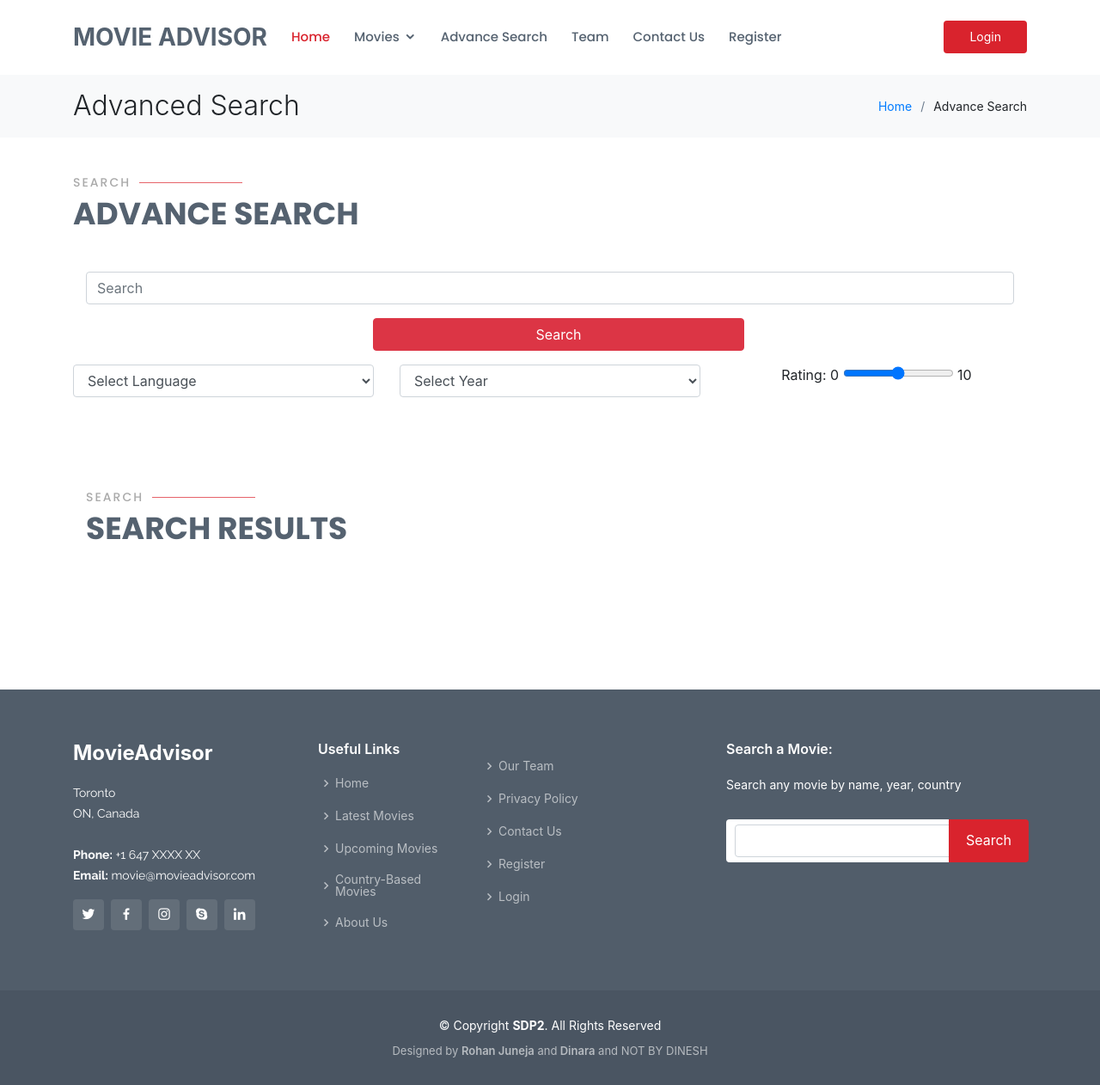
After one commit to InRaiDi/MovieAdviser, a Node server app: page /advance-search in a window 1280 px wide. The commit adds this page. Shown: the whole page at 86% size. Run offline with Node 20, Linux system fonts and the light colour scheme; data that the repository does not hold is empty; some libraries are stand-ins or nearby versions.

Commit message:
Added Advance Search UI and Search Controller

```diff
--- /dev/null
+++ b/app/controllers/search.server.controller.js
@@ -0,0 +1,11 @@
+const Movies = require('../models/movies.server.model')
+
+const searchPage = function(req, res){
+    Movies.find({}, function (err, retobj) {
+        let ret = {};
+        ret.movies = retobj;
+    res.render('advance-search', {title:'Advance Search', userLogged: req.user, data:ret});
+    });
+}
+
+module.exports = {"searchPage": searchPage }
--- a/app/routes/index.server.routes.js
+++ b/app/routes/index.server.routes.js
@@ -10,11 +10,14 @@ module.exports = function (app) {
    var index = require('../controllers/index.server.controller');
    var user = require('../controllers/user.server.controller');
    var movie = require('../controllers/movies.server.controller');
+   var search = require('../controllers/search.server.controller');
 
    app.get('/', index.render);
    app.get('/contact-us', index.contactUsPage);
    app.get('/privacy-policy', index.privacyPolicy);
    app.get('/our-team', index.ourTeamPage);
+   app.get('/advance-search', search.searchPage);
+
    app.get('/movie-details', function(req,res){
     res.render('movie-details', {title:'Movie Details', userLogged: req.user});
    });
--- /dev/null
+++ b/app/views/advance-search.ejs
@@ -0,0 +1,119 @@
+<%- include('partials/header.ejs'); %>
+ <!-- ======= Breadcrumbs ======= -->
+ <section id="breadcrumbs" class="breadcrumbs">
+    <div class="container">
+
+      <div class="d-flex justify-content-between align-items-center">
+        <h2>Advanced Search </h2>
+        <ol>
+          <li><a href="/">Home</a></li>
+          <li>Advance Search</li>
+        </ol>
+      </div>
+
+    </div>
+  </section><!-- End Breadcrumbs -->
+
+  <link rel="stylesheet" href="https://stackpath.bootstrapcdn.com/bootstrap/4.1.3/css/bootstrap.min.css">
+  <link rel="stylesheet" href="https://maxcdn.bootstrapcdn.com/font-awesome/4.7.0/css/font-awesome.min.css">
+
+  <div class="container">
+      <br>
+      <br>
+    <div class="section-title">
+        <h2>Search</h2>
+        <p>Advance Search</p>
+      </div>
+  </div>
+  <!--Advance Search-->
+  <div class="container text-center">
+
+
+	<div id="search">
+		<form id="search-form" action="" method="POST" enctype="multipart/form-data">
+
+			<div class="form-group col-12">
+				<input class="form-control" type="text" placeholder="Search" />
+			</div>
+			<center><div class="form-group col-5 ">
+				<button type="submit" class="btn btn-block btn-danger">Search</button>
+			</div>
+        </center>
+		</form>
+
+	</div>
+
+	<div class="" id="filter">
+		<form>
+
+
+        <div class="row">
+            <div class="form-group col-sm-4 col-xs-6">
+				<select data-filter="language" class="filter-make filter form-control">
+					<option value="">Select Language</option>
+					<option value="English">English</option>
+                    <option value="Russian">Russian</option>
+                    <option value="Hindi">Hindi</option>
+                    <option value="Spanish">Spanish</option>
+
+				</select>
+			</div>
+			<div class="form-group col-sm-4 col-xs-6">
+				<select data-filter="type" class="filter-type filter form-control">
+					<option value="">Select Year</option>
+					<option value="2021">2021</option>
+                    <option value="2020">2020</option>
+                    <option value="2019">2019</option>
+                    <option value="2018">2018</option>
+                    <option value="2017">2017</option>
+
+				</select>
+			</div>
+
+			<div class="form-group col-sm-4 col-xs-6">
+                <label>Rating: 0</label>
+				<input type="range" id="points" name="points" min="0" max="10" step="0.1">
+                <label>10</label>
+			</div>
+
+        </div>
+		</form>
+	</div>
+</div>
+<div class="container">
+    <div class="container">
+        <br>
+        <br> <br>
+        <br>
+      <div class="section-title">
+          <h2>Search</h2>
+          <p>Search Results</p>
+        </div>
+    </div>
+    <section id="latest-movies" class="portfolio">
+	<div class="row portfolio-container">
+        <% data.movies.forEach(item=> { %>
+        <div class="col-lg-4 col-md-6 portfolio-item filter-app">
+          <div class="portfolio-wrap">
+            <img src="http://image.tmdb.org/t/p/w400/<%=item.posterPath %>" class="img-fluid" alt="">
+            <div class="portfolio-info">
+              <h4><%=item.title %></h4>
+              <p class="max-lines"><%=item.overview %></p>
+              <div class="portfolio-links">
+                <a href="http://image.tmdb.org/t/p/w400/<%=item.posterPath %>" data-gall="portfolioGallery" class="venobox" title="App 1"><i class="bx bx-plus"></i></a>
+                <a onclick='movieSelected("<%=item.id %>")' href="#" data-gall="portfolioDetailsGallery" data-vbtype="iframe" class="venobox" title="Portfolio Details"><i class="bx bx-link"></i></a>
+              </div>
+            </div>
+          </div>
+        </div>
+        <% }) %>
+
+
+
+
+
+      </div>
+    </div>
+      </section>
+</div>
+<%- include('partials/footer.ejs'); %>
--- a/app/views/partials/header.ejs
+++ b/app/views/partials/header.ejs
@@ -61,7 +61,7 @@
 
             </ul>
           </li>
-
+          <li><a href="/advance-search">Advance Search</a></li>
           <li><a href="/our-team">Team</a></li>
           <li><a href="/contact-us">Contact Us</a></li>
           <li><a href="/registration">Register</a></li>
--- a/config/express.js
+++ b/config/express.js
@@ -56,6 +56,5 @@ module.exports = function(){
     require('../app/routes/index.server.routes.js')(app);
 
 
-
     return app;
 }
```
Also changed, not shown: public/js/custom.js (line endings or trailing spaces).
